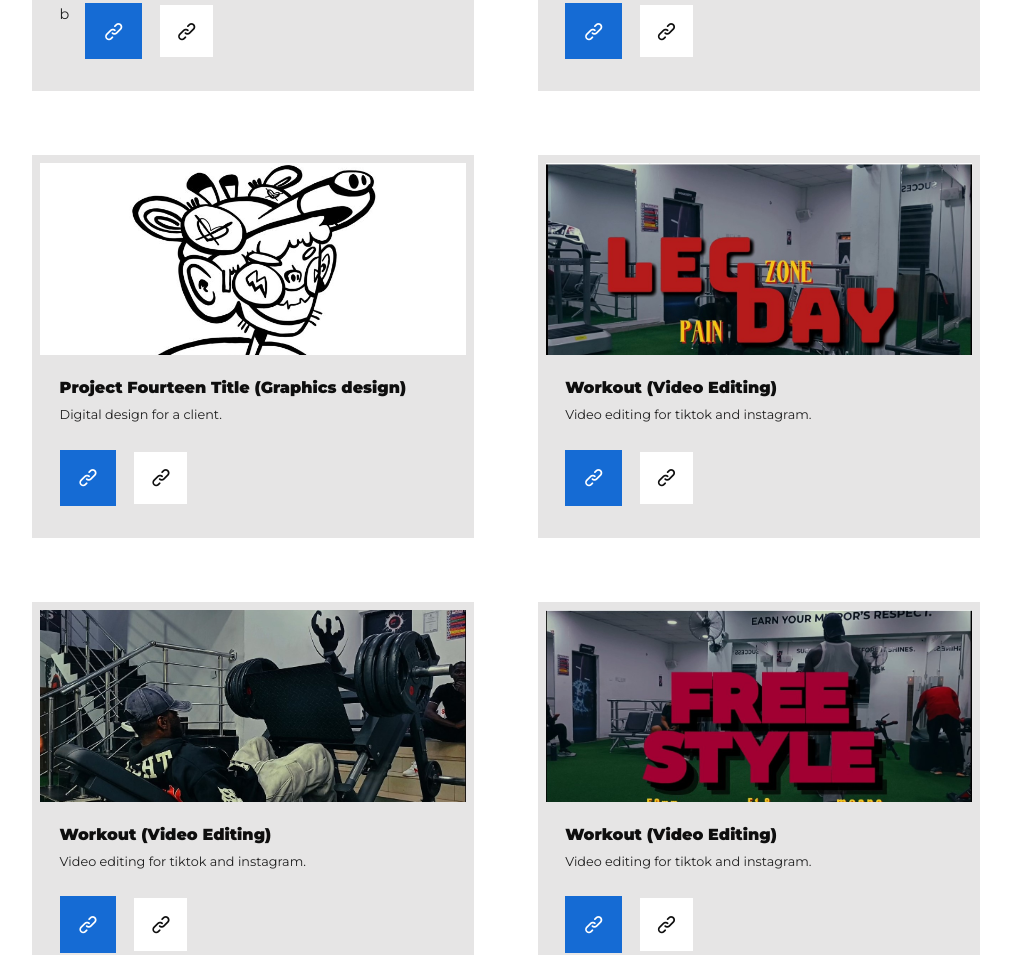
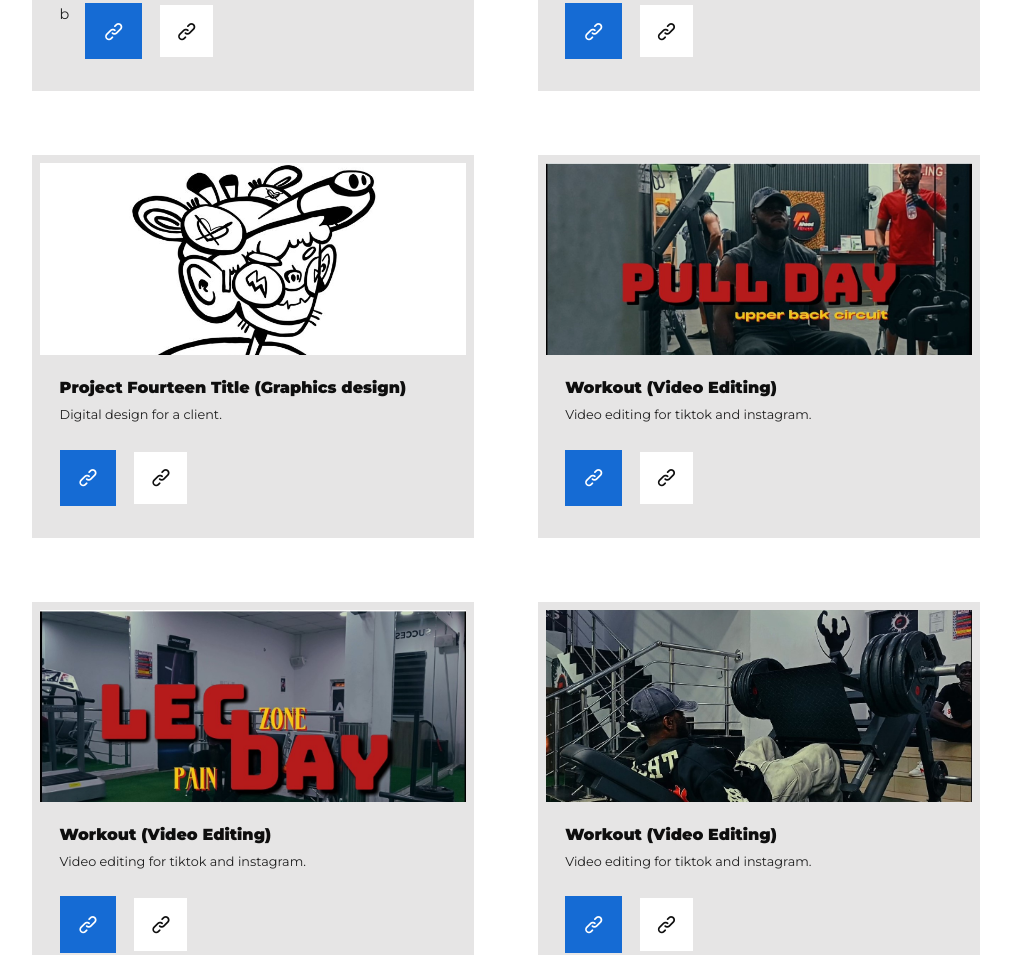
Before and after one commit to MccGrey/ProjectPortfolio, a plain HTML site: page index.html in a window 1280 px wide. Shown: the part 6295-7250 px from the top of the page, without its empty margins (134-1145 px from the left). Drawn offline with nearby package versions, Linux system fonts and the light colour scheme.

Commit message:
portfolio update

```diff
--- a/index.html
+++ b/index.html
@@ -423,6 +423,21 @@
             <div class="project__cta">
                 <a href="https://drive.google.com/file/d/1bTQ5iGg_184nlehIqHkv7m2U5nXBPNUI/view?usp=sharing" class="btn primary" target="_blank"><i class="uil uil-link"></i></a>
                 <a href="https://drive.google.com/file/d/1bTQ5iGg_184nlehIqHkv7m2U5nXBPNUI/view?usp=sharing" class="btn" target="_blank"><i class="uil uil-link"></i></a>
+
+            </div>
+        </article>
+
+        <article class="project mix video" data-order="56">
+            <div class="project__image">
+                <img src="./assets/pushday.jpg" alt="project image">
+            </div>
+            <h5>Workout (Video Editing)</h5>
+            <p>
+               Video editing for tiktok and instagram.
+            </p>
+            <div class="project__cta">
+                <a href="https://drive.google.com/file/d/1NYllz8ZbeQ-XQV7mrS947vA0_bH3gcu6/view?usp=sharing" class="btn primary" target="_blank"><i class="uil uil-link"></i></a>
+                <a href="https://drive.google.com/file/d/1NYllz8ZbeQ-XQV7mrS947vA0_bH3gcu6/view?usp=sharing" class="btn" target="_blank"><i class="uil uil-link"></i></a>
 
             </div>
         </article>
```
Also changed, not shown: assets/pushday.jpg (added).
